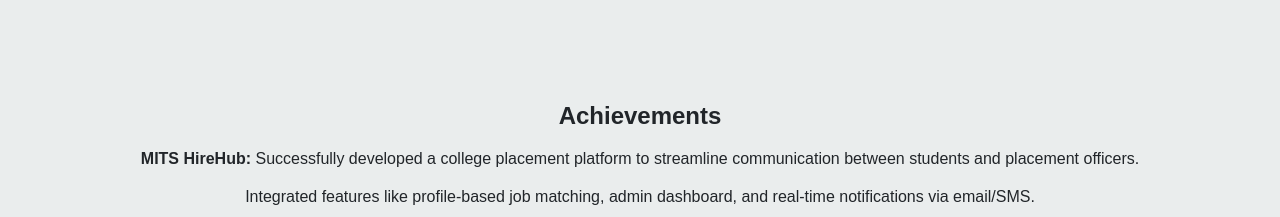
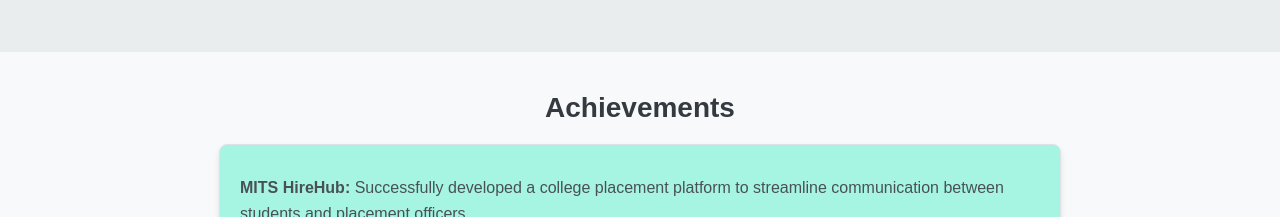
Before and after one commit to Sidda663/sidda-portfolio, a plain HTML site: page index.html in a window 1280 px wide. Shown: the part 2583-2800 px from the top of the page. Drawn offline with Linux system fonts and the light colour scheme.

Commit message:
Update styles.css

```diff
--- a/styles.css
+++ b/styles.css
@@ -34,7 +34,7 @@ p {
 
 /* Navbar Section */
 #navbar {
-    background-color: hsl(154, 82%, 51%); /* Updated blue color */
+    background-color: hwb(35 57% 8%); /* Updated blue color */
     color: #01070d;
     position: sticky;
     top: 0;
@@ -70,8 +70,8 @@ p {
 
 /* Hero Section */
 #hero {
-    background-color: hsl(91, 91%, 5%); /* Updated blue color */
-    color: #F8F9FA;
+    background-color: hsl(92, 46%, 84%); /* Updated blue color */
+    color: #020b14;
     padding: 100px 20px;
 }
 
@@ -91,7 +91,7 @@ p {
 }
 
 .project-card {
-    background-color: #fff;
+    background-color: #9bd7e196;
     padding: 20px;
     border-radius: 5px;
     box-shadow: 0 2px 5px rgba(0,0,0,0.1);
@@ -148,3 +148,33 @@ p {
     margin-left: auto;
     margin-right: auto; /* Centers the image */
 }
+
+/* Achievements Section */
+#achievements {
+    background-color: #f8f9fa; /* Light background color */
+    padding: 40px 20px;
+    text-align: center;
+}
+
+#achievements h2 {
+    font-size: 28px;
+    color: #343a40; /* Dark text color */
+    margin-bottom: 20px;
+}
+
+.achievement-box {
+    background-color: #81f4d9ae; /* White box background */
+    border: 1px solid #dee2e6; /* Light border */
+    border-radius: 8px; /* Rounded corners */
+    padding: 20px;
+    box-shadow: 0 4px 6px rgba(0, 0, 0, 0.1); /* Subtle shadow */
+    max-width: 800px;
+    margin: 0 auto; /* Center the box */
+    text-align: left; /* Align text to the left */
+    color: #495057; /* Neutral text color */
+}
+
+.achievement-box p {
+    margin: 10px 0;
+    line-height: 1.6;
+}
```
